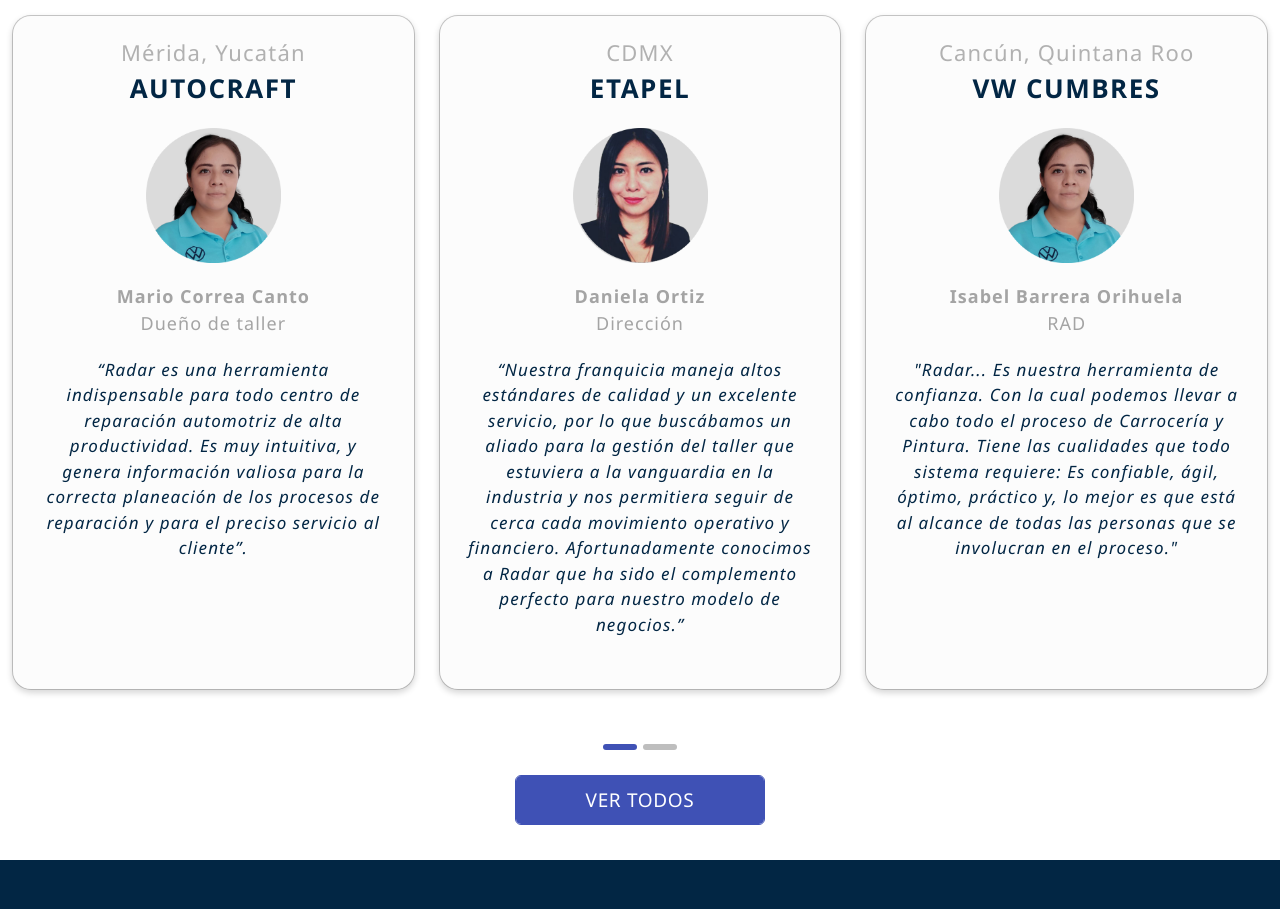
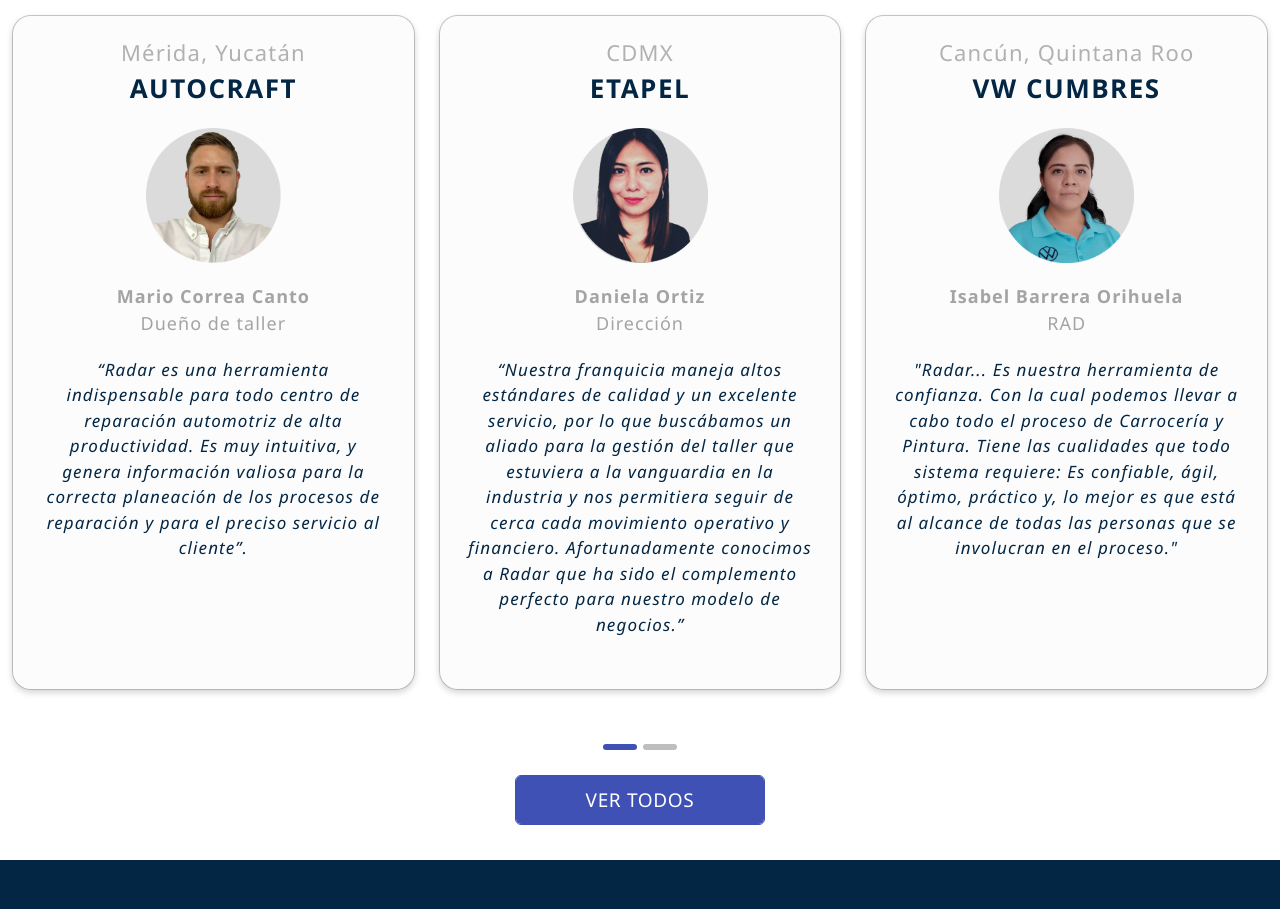
Before and after one commit to SmearyQuill/my-first-static-web-app, an Angular app: page / in a window 1280 px wide. Shown: the part 4780-5689 px from the top of the page. Built offline with nearby package versions, Linux system fonts and the light colour scheme.

Commit message:
Agrega foto faltante.

```diff
--- a/src/app/testimonios/modelos.ts
+++ b/src/app/testimonios/modelos.ts
@@ -7,12 +7,12 @@ export const heroInformation = {
 
 export const ListaTestimonios = [
   {
-    image: 'assets/IsabelCumbres.png',
+    image: 'assets/MarioCorrea.png',
     workshop: 'AUTOCRAFT',
     text: '“Radar es una herramienta indispensable para todo centro de reparación automotriz de alta productividad. Es muy intuitiva, y genera información valiosa para la correcta planeación de los procesos de reparación y para el preciso servicio al cliente”.',
     name: 'Mario Correa Canto',
     position: 'Dueño de taller',
-    image2: 'assets/IsabelCumbres',
+    image2: 'assets/MarioCorrea',
     location: 'Mérida, Yucatán',
   },
   {
```
Also changed, not shown: src/assets/MarioCorrea.png (added).
